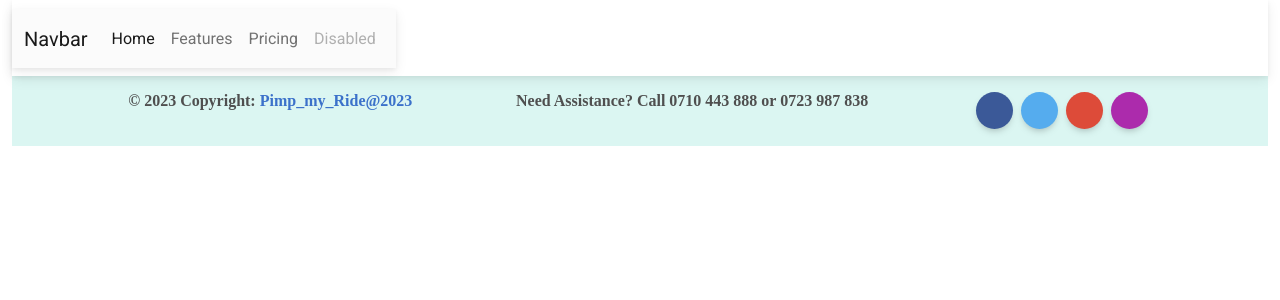
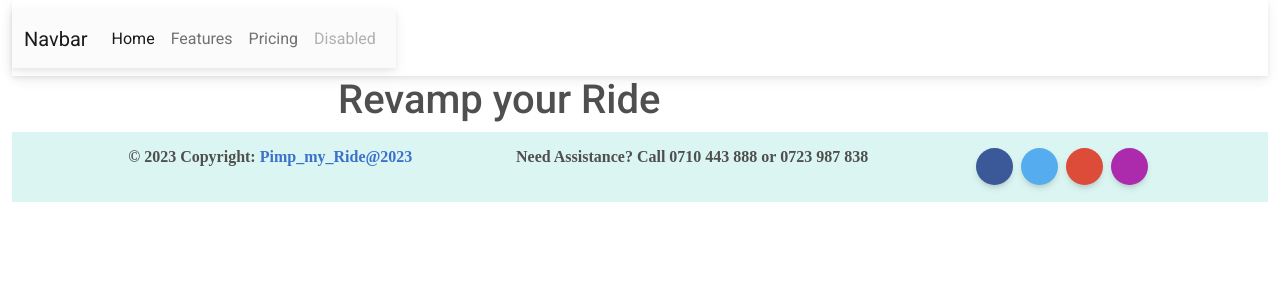
Before and after one commit to Reuben-Kipkemboi/Ride-FrontEnd, an Angular app in the folder Ride/: page / in a window 1280 px wide. Shown: the top 300 px of the page. Built offline with nearby package versions, Linux system fonts and the light colour scheme; a web font is replaced by a local one.

Commit message:
ft:home-page - adds home page

```diff
--- a/Ride/src/app/app.component.html
+++ b/Ride/src/app/app.component.html
@@ -2,6 +2,8 @@
   <div class="navbar">
     <app-navbar></app-navbar>
   </div>
+
+  <app-home></app-home>
 
   <!-- footer -->
   <div class="footer">
--- a/Ride/src/app/app.module.ts
+++ b/Ride/src/app/app.module.ts
@@ -6,13 +6,15 @@
 import { AppComponent } from './app.component';
 import { NavbarComponent } from './navigation/navbar/navbar.component';
 import { FooterComponent } from './navigation/footer/footer.component';
+import { HomeComponent } from './public/home/home.component';
 
 
 @NgModule({
   declarations: [
     AppComponent,
     NavbarComponent,
-    FooterComponent
+    FooterComponent,
+    HomeComponent
   ],
   imports: [
     BrowserModule,
--- /dev/null
+++ b/Ride/src/app/public/home/home.component.html
@@ -0,0 +1,9 @@
+<div class="container-fluid">
+    <div class="row">
+        <div class="col-md-3"></div>
+        <div class="col-md-6">
+            <h1>Revamp your Ride</h1>
+        </div>
+        <div class="col-md-3"></div>
+    </div>
+</div>
```
Also changed, not shown: Ride/src/app/public/home/home.component.ts (added, +10 -0 lines), Ride/src/app/public/home/home.component.css (added), 1 other file (tests, documents, lock files or other folders).
